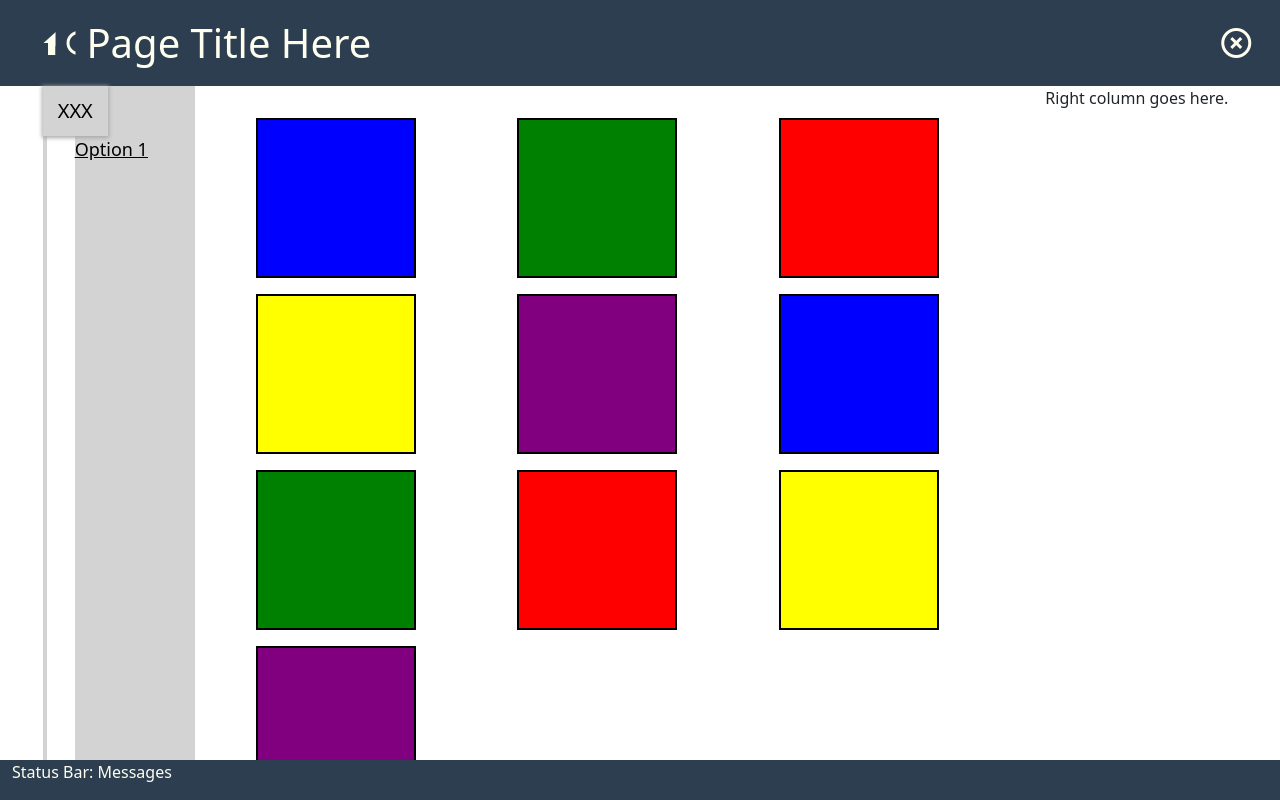
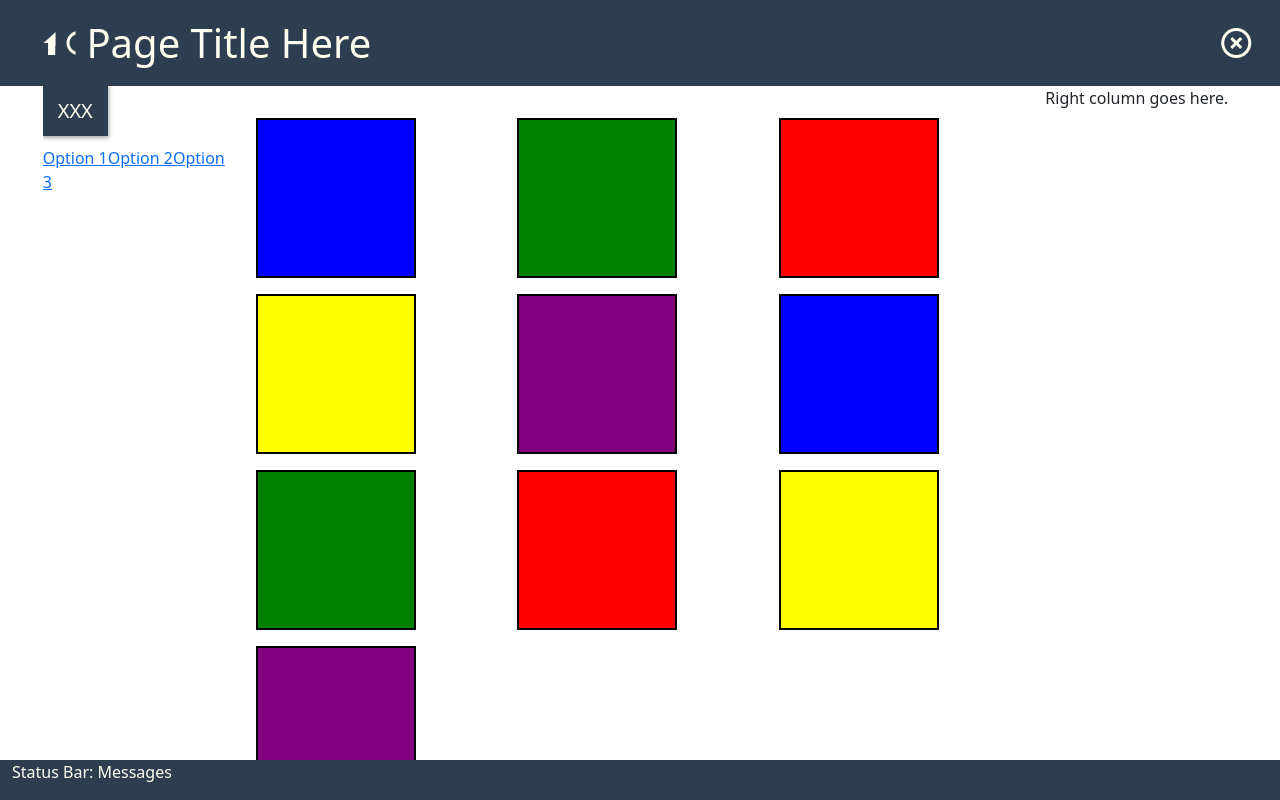
Before and after one commit to ashleylovette/alan-wire-project, an Angular app: page / in a window 1280 px wide. Both pictures are taken after a click on the button "XXX". Shown: the top 800 px of the page. Built offline with nearby package versions, Linux system fonts and the light colour scheme.

Commit message:
left-sidebar
Trying to add animation to sidebar. Needs to be integrated with main component. Height problem seems to be fixed.

```diff
--- a/package.json
+++ b/package.json
@@ -20,6 +20,7 @@
     "@angular/platform-browser": "~13.1.0",
     "@angular/platform-browser-dynamic": "~13.1.0",
     "@angular/router": "~13.1.0",
+    "angular-animations": "^0.11.0",
     "bootstrap": "^5.1.3",
     "rxjs": "~7.4.0",
     "tslib": "^2.3.0",
--- a/src/app/left-sidebar/left-sidebar.component.css
+++ b/src/app/left-sidebar/left-sidebar.component.css
@@ -1,26 +1,36 @@
-/* SIDEBAR BOX */
-.sidebar {
-  width: 15%;
-  height: 100%;
-  background-color: lightgray;
+
+/* ENTIRE SIDEBAR CONTAINER */
+.sidebar-container {
+  height: 100vh;
   position: relative;
+  padding-top: 60px;
+  display: flex;
+  flex-direction: column;
+  overflow-y: hidden;
+}
+
+/* SIDEBAR CONTENT BOX */
+.content {
+
+  height: 100vh;
+  position: relative;
+  background-color: var(--text-color);
+  display: flex;
+  flex-direction: column;
 }
 
 /* SIDEBAR CONTENT LINKS */
-.sidebar a {
+.content a {
   display: block;
-  width: 15vmin; /* LOWERED TO 15 TO FIT COLUMN WITHOUT OVERLAP */
-  height: 100vmin;
-  padding-top: 50px;
   left: 0;
-  font-size: 18px;
-  color: black;
-  background-color: lightgray;
-  transition: 0.5s ease;
+  align-items: left;
+  font-size: 25px;
+  color: var(--aw-blue);
+  background-color: var(--text-color);
 }
 
 /* CHANGE COLOR OF CONTENT LINKS ON HOVER */
-.sidebar a:hover {
+.content a:hover {
   background-color: lightslategray;
 }
 
@@ -28,11 +38,10 @@
 .togglebtn {
   position: absolute;
   top: 0;
-  /* right: 25px;
-  margin-left: 50px; */
+  left: 0;
   font-size: 20px;
-  color: black;
-  background-color: lightgray;
+  color: var(--text-color);
+  background-color: var(--aw-blue);
   border: none;
   padding: 10px 15px;
   box-shadow: 0px 1px 4px 1px darkgray;
@@ -46,43 +55,27 @@
 }
 
 /* PUSH CONTENT OF MAIN PAGE TO RIGHT WHEN YOU OPEN LEFT SIDEBAR */
-.main {
-  transition: margin-left 0.5s ease;
+/* .container-grid {
+  transition: left-margin 1.0s ease-in-out;
   padding: 20px;
-}
+} */
 
 /* CHANGE PADDING AND FONT SIZE FOR SMALLER SCREENS */
 @media screen and (max-height: 450px) {
-  .sidebar {
-    padding-top: 15px;
-  }
-  .sidebar a {
-    font-size: 18px;
-  }
+  .content {padding-top: 15px;}
+  .content a {font-size: 18px;}
 }
 
 /* MOBILE FIRST STYLING */
 @media only screen and (min-width: 600px) {
   /* for tablets */
-  .col-1 {
-    width: 25%;
-  } /* left sidebar */
-  .col-2 {
-    width: 50%;
-  } /* main content */
-  .col-3 {
-    width: 25%;
-  } /* right sidebar */
+  .col-1 {width: 15%;} /* left sidebar */
+  .col-2 {width: 70%;} /* main content */
+  .col-3 {width: 15%;} /* right sidebar */
 }
 @media only screen and (min-width: 768px) {
   /* for desktops */
-  .col-1 {
-    width: 25%;
-  } /* left sidebar */
-  .col-2 {
-    width: 50%;
-  } /* main content */
-  .col-3 {
-    width: 25%;
-  } /* right sidebar */
+  .col-1 {width: 15%;} /* left sidebar */
+  .col-2 {width: 70%;} /* main content */
+  .col-3 {width: 15%;} /* right sidebar */
 }
--- a/src/app/left-sidebar/left-sidebar.component.html
+++ b/src/app/left-sidebar/left-sidebar.component.html
@@ -1,20 +1,14 @@
 <!-- The sidebar -->
-<div class="row">
-  <div class="col-3">
-    <div class="sidebar">
-      <!-- OPEN BUTTON, MIN WIDTH, DISPLAYED -->
+  <div class="col-xs-2" class="sidebar-container">
+    <!-- OPEN/CLOSE BUTTON, MIN WIDTH, DISPLAYED -->
     <button
       class="togglebtn"
       (click) = "toggleSidebar()">XXX
     </button>
     <!-- CONTENT LINKS, CLOSE BUTTON, CONTENT WIDTH, DISPLAYED WHEN OPEN -->
-      <div class="sidebar" >
-          <ul *ngIf="isOpen">
+    <div id="content" *ngIf="isOpen" [@slideLeftRight]>
       <a href="#">Option 1</a>
       <a href="#">Option 2</a>
       <a href="#">Option 3</a>
-          </ul>
     </div>
   </div>
-  </div>
-</div>
--- a/src/app/left-sidebar/left-sidebar.component.ts
+++ b/src/app/left-sidebar/left-sidebar.component.ts
@@ -1,9 +1,33 @@
 import { Component, OnInit } from '@angular/core';
+import { trigger, state, style, animate, transition } from '@angular/animations';
+
 
 @Component({
   selector: 'app-left-sidebar',
   templateUrl: './left-sidebar.component.html',
-  styleUrls: ['./left-sidebar.component.css']
+  styleUrls: ['./left-sidebar.component.css'],
+  animations: [
+    trigger('slideLeftRight', [
+      state('open',
+        style({
+          width: '16.67%',
+          height: '100vh',
+        })
+      ),
+      state('closed',
+        style({
+          width: '0',
+          height: '100vh',
+          })
+        ),
+      transition('open => closed', [
+        animate('1s')
+      ]),
+      transition('closed => open', [
+        animate('1s')
+      ]),
+    ])
+  ]
 })
 export class LeftSidebarComponent implements OnInit {
   isOpen = false;
@@ -15,5 +39,6 @@ export class LeftSidebarComponent implements OnInit {
 
   toggleSidebar() {
     this.isOpen = !this.isOpen;
+
   }
 }
```
Also changed, not shown: 1 other file (tests, documents, lock files or other folders). Lines whose indentation alone changed are shown as unchanged.
